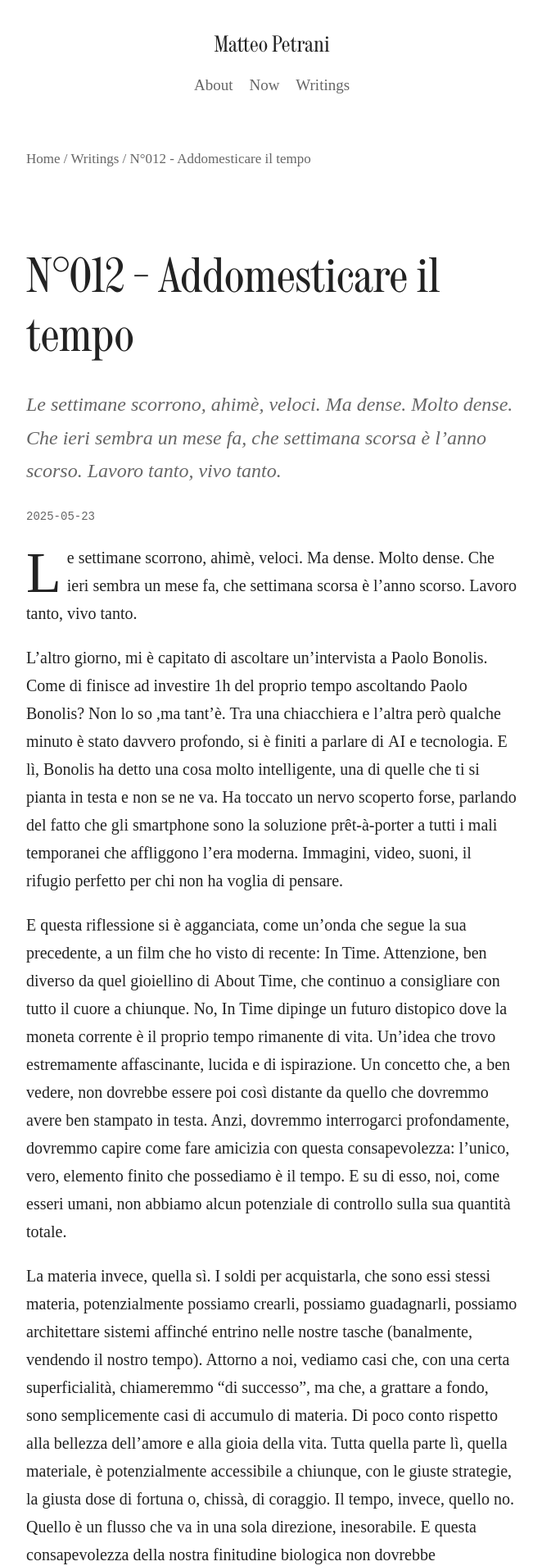
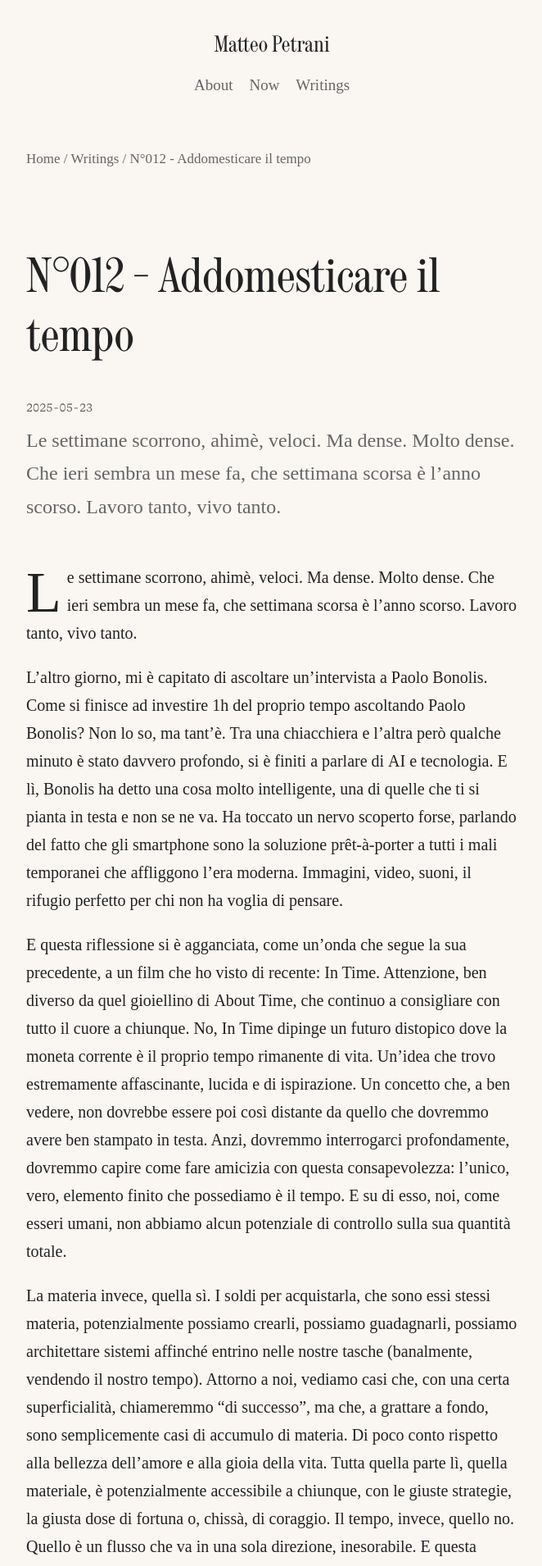
Before and after one commit to matteopetrani/matteopetrani.github.io, a Jekyll site: the page built from _posts/2025-05-23-ad.md, in a window 1280 px wide. Shown: the top 1910 px of the page at 82% size, without its empty margins (308-970 px from the left). Built offline with Jekyll 4.4.1, drawn with Linux system fonts in a browser that asks for light colours; some web fonts are replaced.

Commit message:
style fixes

```diff
--- a/_layouts/post.html
+++ b/_layouts/post.html
@@ -8,12 +8,12 @@
             <a href="/">Home</a> / <a href="{{ '/writings/' | relative_url }}">Writings</a> / {{ page.title | escape }}
         </nav>
         <h1 class="post-title">{{ page.title | escape }}</h1>
+        <p class="post-meta post-meta--title">
+            <time datetime="{{ page.date | date_to_xmlschema }}">{{ page.date | date: "%Y-%m-%d" }}</time>
+        </p>
         {% if page.excerpt %}
         <p class="post-excerpt">{{ page.excerpt | markdownify | strip_html }}</p>
         {% endif %}
-        <p class="post-meta">
-            <time datetime="{{ page.date | date_to_xmlschema }}">{{ page.date | date: "%Y-%m-%d" }}</time>
-        </p>
     </header>
 
     <div class="post-content">
--- a/_posts/2025-05-23-ad.md
+++ b/_posts/2025-05-23-ad.md
@@ -7,7 +7,7 @@
 
 Le settimane scorrono, ahimè, veloci. Ma dense. Molto dense. Che ieri sembra un mese fa, che settimana scorsa è l'anno scorso. Lavoro tanto, vivo tanto.
 
-L'altro giorno, mi è capitato di ascoltare un'intervista a Paolo Bonolis. Come di finisce ad investire 1h del proprio tempo ascoltando Paolo Bonolis? Non lo so ,ma tant'è. Tra una chiacchiera e l'altra però qualche minuto è stato davvero profondo, si è finiti a parlare di AI e tecnologia. E lì, Bonolis ha detto una cosa molto intelligente, una di quelle che ti si pianta in testa e non se ne va. Ha toccato un nervo scoperto forse, parlando del fatto che gli smartphone sono la soluzione prêt-à-porter a tutti i mali temporanei che affliggono l'era moderna. Immagini, video, suoni, il rifugio perfetto per chi non ha voglia di pensare.
+L'altro giorno, mi è capitato di ascoltare un'intervista a Paolo Bonolis. Come si finisce ad investire 1h del proprio tempo ascoltando Paolo Bonolis? Non lo so, ma tant'è. Tra una chiacchiera e l'altra però qualche minuto è stato davvero profondo, si è finiti a parlare di AI e tecnologia. E lì, Bonolis ha detto una cosa molto intelligente, una di quelle che ti si pianta in testa e non se ne va. Ha toccato un nervo scoperto forse, parlando del fatto che gli smartphone sono la soluzione prêt-à-porter a tutti i mali temporanei che affliggono l'era moderna. Immagini, video, suoni, il rifugio perfetto per chi non ha voglia di pensare.
 
 E questa riflessione si è agganciata, come un'onda che segue la sua precedente, a un film che ho visto di recente: In Time. Attenzione, ben diverso da quel gioiellino di About Time, che continuo a consigliare con tutto il cuore a chiunque. No, In Time dipinge un futuro distopico dove la moneta corrente è il proprio tempo rimanente di vita. Un'idea che trovo estremamente affascinante, lucida e di ispirazione. Un concetto che, a ben vedere, non dovrebbe essere poi così distante da quello che dovremmo avere ben stampato in testa. Anzi, dovremmo interrogarci profondamente, dovremmo capire come fare amicizia con questa consapevolezza: l'unico, vero, elemento finito che possediamo è il tempo. E su di esso, noi, come esseri umani, non abbiamo alcun potenziale di controllo sulla sua quantità totale.
 
--- a/assets/css/main.css
+++ b/assets/css/main.css
@@ -16,14 +16,14 @@
 
 @font-face {
   font-family: 'MonoCustom';
-  src: url('../fonts/mono.woff2') format('woff2');
+  src: url('../fonts/mono2.woff2') format('woff2');
   font-weight: 400;
   font-style: normal;
   font-display: swap;
 }
 
 :root {
-  --bg-color: #ffffff;
+  --bg-color: #faf7f3;
   --text-color: #222222;
   --link-color: #000000;
   --accent-color: #666666;
@@ -50,7 +50,7 @@
   line-height: 1.6;
   margin: 0;
   padding: 0;
-  font-size: 18px;
+  font-size: 19px;
   /* Mobile base size */
   -webkit-font-smoothing: antialiased;
 }
@@ -144,6 +144,11 @@
   margin-bottom: 4px;
 }
 
+.post-meta--title {
+  margin-bottom: 12px;
+  display: inline-block;
+}
+
 .post-link {
   font-family: var(--font-family-sans);
   font-size: inherit;
@@ -154,8 +159,8 @@
 .post-excerpt {
   font-size: 1.2em;
   margin-top: 0.2em;
+  margin-bottom: 2em;
   color: var(--accent-color);
-  font-style: italic;
 }
 
 .post-link:hover {
@@ -288,13 +293,13 @@
   --link-color: #111111;
   --accent-color: #555555;
   --footer-color: #333333;
-  --font-family-sans: 'Courier Prime', monospace;
-  --font-family-serif: 'Courier Prime', monospace;
+  --font-family-sans: 'MonoCustom', monospace;
+  --font-family-serif: 'MonoCustom', monospace;
 }
 
 [data-theme="mono"] body {
   font-size: 17px;
-  line-height: 1.5;
+  line-height: 1.3;
 }
 
 [data-theme="mono"] a {
@@ -317,13 +322,18 @@
   /* Monospace usually looks better with normal weight */
 }
 
+[data-theme="mono"] .site-title {
+  border-bottom: none;
+  text-decoration: none;
+}
+
 [data-theme="mono"] .post-meta {
   font-family: 'MonoCustom', monospace;
   color: #888888;
 }
 
 [data-theme="mono"] .site-nav a {
-  font-family: 'Courier Prime', monospace;
+  font-family: 'MonoCustom', monospace;
 }
 
 @media (prefers-color-scheme: dark) {
```
Also changed, not shown: assets/fonts/mono2.woff2 (added).
